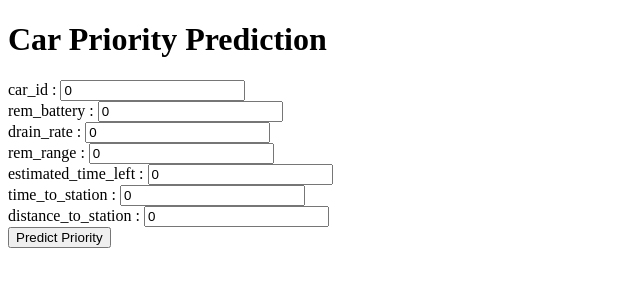
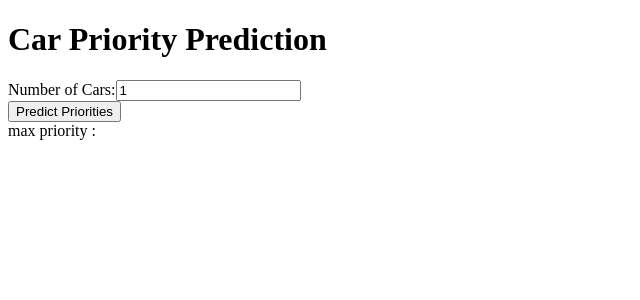
Before and after one commit to dxyaa/Charge-Z, a Next.js app: page /modelTest in a window 1280 px wide. Shown: the top 300 px of the page, without its empty margins (0-640 px from the left). Built offline with nearby package versions, Linux system fonts and the light colour scheme.

Commit message:
updating model

```diff
--- a/src/pages/api/predict.ts
+++ b/src/pages/api/predict.ts
@@ -1,28 +1,50 @@
 import { NextApiRequest, NextApiResponse } from "next";
+interface CarData {
+  car_id: number;
+  remaining_battery: number;
+  drain_rate: number;
+  remaining_range: number;
+  estimated_time_left: number;
+  time_to_station: number;
+  distance_to_station: number;
+} // Adjust the import path based on your project structure
 
 export default async function handler(
   req: NextApiRequest,
   res: NextApiResponse
 ) {
-  try {
-    const data = req.body;
+  if (req.method === "POST") {
+    try {
+      const data: CarData[] = req.body; // Specify that req.body is an array of CarData objects
 
-    const response = await fetch("http://localhost:5000/predict", {
-      method: "POST",
-      headers: {
-        "Content-Type": "application/json",
-      },
-      body: JSON.stringify(data),
-    });
+      // Processing logic here...
+      const predictions = data.map((carData) => {
+        // Example of accessing properties safely with type checking
+        const {
+          car_id,
+          remaining_battery,
+          drain_rate,
+          remaining_range,
+          estimated_time_left,
+          time_to_station,
+          distance_to_station,
+        } = carData;
 
-    if (!response.ok) {
-      throw new Error("Network response was not ok");
+        // Perform prediction logic for each car
+        const predicted_priority = Math.random() * 100; // Replace with actual prediction logic
+
+        return {
+          car_id,
+          predicted_priority,
+        };
+      });
+
+      res.status(200).json({ predicted_priorities: predictions });
+    } catch (error: any) {
+      res.status(500).json({ error: error.message });
     }
-
-    const result = await response.json();
-    res.status(200).json(result);
-  } catch (error: any) {
-    // Explicitly typing error as any
-    res.status(500).json({ error: error.message });
+  } else {
+    res.setHeader("Allow", ["POST"]);
+    res.status(405).end(`Method ${req.method} Not Allowed`);
   }
 }
--- a/src/pages/modelTest.tsx
+++ b/src/pages/modelTest.tsx
@@ -1,30 +1,59 @@
 import { useState } from "react";
 import "tailwindcss/tailwind.css";
+
+// types.ts (or any relevant file)
+export interface CarData {
+  car_id: number;
+  remaining_battery: string;
+  drain_rate: string;
+  remaining_range: string;
+  estimated_time_left: string;
+  time_to_station: string;
+  distance_to_station: string;
+}
+export interface CarPrediction {
+  predicted_priority: number; // Adjust this type based on your actual data structure
+}
 const CarPriority = () => {
-  const [carData, setCarData] = useState({
-    car_id: 0,
-    remaining_battery: 0,
-    drain_rate: 0,
-    remaining_range: 0,
-    estimated_time_left: 0,
-    time_to_station: 0,
-    distance_to_station: 0,
-  });
+  const [numCars, setNumCars] = useState(1); // State to manage number of cars
+  const [carDataList, setCarDataList] = useState<Array<any>>([]); // State to hold car data
 
-  const [predictedPriority, setPredictedPriority] = useState<number | null>(
-    null
-  );
+  const [predictedPriorities, setPredictedPriorities] = useState<
+    Array<number | null>
+  >([]); // State to hold predicted priorities
+  const [maxPriorityCarId, setMaxPriorityCarId] = useState<number | null>(null); // State to hold car ID with max priority
 
+  const handleChangeNumCars = (event: React.ChangeEvent<HTMLInputElement>) => {
+    const value = parseInt(event.target.value);
+    setNumCars(value);
+    setCarDataList(new Array(value).fill({})); // Initialize carDataList with empty objects
+    setPredictedPriorities(new Array(value).fill(null)); // Initialize predictedPriorities with null values
+    setMaxPriorityCarId(null); // Reset maxPriorityCarId when number of cars changes
+  };
   const handleSubmit = async (event: React.FormEvent<HTMLFormElement>) => {
     event.preventDefault();
 
     try {
+      // Prepare car data for submission
+      const formattedData = carDataList.map((carData: CarData) => {
+        return {
+          car_id: carData.car_id,
+          remaining_battery: parseFloat(carData.remaining_battery),
+          drain_rate: parseFloat(carData.drain_rate),
+          remaining_range: parseFloat(carData.remaining_range),
+          estimated_time_left: parseFloat(carData.estimated_time_left),
+          time_to_station: parseFloat(carData.time_to_station),
+          distance_to_station: parseFloat(carData.distance_to_station),
+        };
+      });
+
+      // Send formattedData to backend for prediction
       const response = await fetch("/api/predict", {
         method: "POST",
         headers: {
           "Content-Type": "application/json",
         },
-        body: JSON.stringify(carData),
+        body: JSON.stringify(formattedData),
       });
 
       if (!response.ok) {
@@ -32,97 +61,129 @@ const CarPriority = () => {
       }
 
       const result = await response.json();
-      setPredictedPriority(result.predicted_priority);
+      setPredictedPriorities(result.predicted_priorities); // Update predictedPriorities state with the response
+
+      // Find car ID with maximum priority
+      const maxPriorityIndex = result.predicted_priorities.indexOf(
+        Math.max(
+          ...result.predicted_priorities.map(
+            (car: CarPrediction) => car.predicted_priority
+          )
+        )
+      );
+      setMaxPriorityCarId(formattedData[maxPriorityIndex].car_id);
     } catch (error) {
       console.error("Error:", error);
     }
   };
 
-  const handleChange = (event: React.ChangeEvent<HTMLInputElement>) => {
+  const handleChangeCar = (
+    index: number,
+    event: React.ChangeEvent<HTMLInputElement>
+  ) => {
     const { name, value } = event.target;
-    setCarData({ ...carData, [name]: parseFloat(value) });
+    const updatedCarDataList = [...carDataList];
+    updatedCarDataList[index] = { ...updatedCarDataList[index], [name]: value };
+    setCarDataList(updatedCarDataList);
   };
 
   return (
     <div className="h-screen flex flex-col text-center space-y-5">
       <h1>Car Priority Prediction</h1>
+      <div className="flex flex-row space-x-2">
+        <label>Number of Cars:</label>
+        <input
+          type="number"
+          name="num_cars"
+          value={numCars}
+          onChange={handleChangeNumCars}
+        />
+      </div>
       <form
         onSubmit={handleSubmit}
         className="flex flex-col text-center items-center space-y-2"
       >
-        {/* Input fields for car data */}
+        {/* Input fields for each car */}
+        {carDataList.map((carData, index) => (
+          <div key={index} className="flex flex-col space-y-2">
+            <h3>Car {index + 1} Details</h3>
             <div className="flex flex-row space-x-2">
-          <label>car_id : </label>
+              <label>car_id:</label>
               <input
                 type="number"
                 name="car_id"
-            value={carData.car_id}
-            onChange={handleChange}
+                value={carData.car_id || ""}
+                onChange={(e) => handleChangeCar(index, e)}
               />
             </div>
             <div className="flex flex-row space-x-2">
-          <label>rem_battery : </label>
+              <label>rem_battery:</label>
               <input
                 type="number"
                 name="remaining_battery"
-            value={carData.remaining_battery}
-            onChange={handleChange}
+                value={carData.remaining_battery || ""}
+                onChange={(e) => handleChangeCar(index, e)}
               />
             </div>
             <div className="flex flex-row space-x-2">
-          <label>drain_rate : </label>
+              <label>drain_rate:</label>
               <input
                 type="number"
                 name="drain_rate"
-            value={carData.drain_rate}
-            onChange={handleChange}
+                value={carData.drain_rate || ""}
+                onChange={(e) => handleChangeCar(index, e)}
               />
             </div>
             <div className="flex flex-row space-x-2">
-          <label>rem_range : </label>
+              <label>rem_range:</label>
               <input
                 type="number"
                 name="remaining_range"
-            value={carData.remaining_range}
-            onChange={handleChange}
+                value={carData.remaining_range || ""}
+                onChange={(e) => handleChangeCar(index, e)}
               />
             </div>
             <div className="flex flex-row space-x-2">
-          <label>estimated_time_left : </label>
+              <label>estimated_time_left:</label>
               <input
                 type="number"
                 name="estimated_time_left"
-            value={carData.estimated_time_left}
-            onChange={handleChange}
+                value={carData.estimated_time_left || ""}
+                onChange={(e) => handleChangeCar(index, e)}
               />
             </div>
             <div className="flex flex-row space-x-2">
-          <label>time_to_station : </label>
+              <label>time_to_station:</label>
               <input
                 type="number"
                 name="time_to_station"
-            value={carData.time_to_station}
-            onChange={handleChange}
+                value={carData.time_to_station || ""}
+                onChange={(e) => handleChangeCar(index, e)}
               />
             </div>
             <div className="flex flex-row space-x-2">
-          <label>distance_to_station : </label>
+              <label>distance_to_station:</label>
               <input
                 type="number"
-            name="dist_to_station"
-            value={carData.distance_to_station}
-            onChange={handleChange}
+                name="distance_to_station"
+                value={carData.distance_to_station || ""}
+                onChange={(e) => handleChangeCar(index, e)}
               />
             </div>
-        {/* Add other input fields similarly */}
+          </div>
+        ))}
         <button
           type="submit"
           className="bg-black w-1/8 p-2 text-white rounded-md hover:bg-gray-800"
         >
-          Predict Priority
+          Predict Priorities
         </button>
       </form>
-      {predictedPriority && <p>Predicted Priority: {predictedPriority}</p>}
+      {/* Display car ID with maximum priority */}
+      <div>max priority : </div>
+      {maxPriorityCarId && (
+        <p>Car ID with Maximum Priority: {maxPriorityCarId}</p>
+      )}
     </div>
   );
 };
```
Lines whose indentation alone changed are shown as unchanged.
